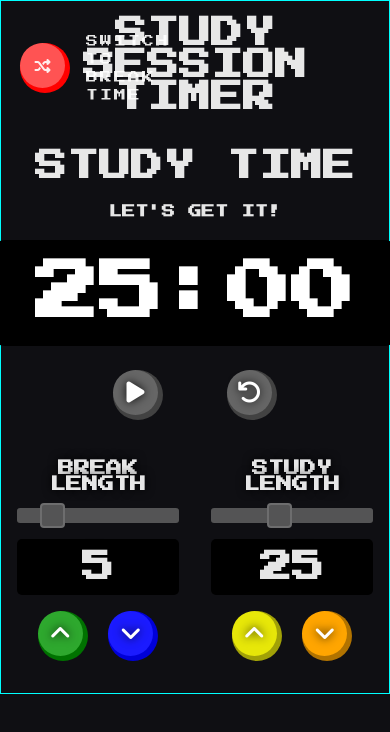
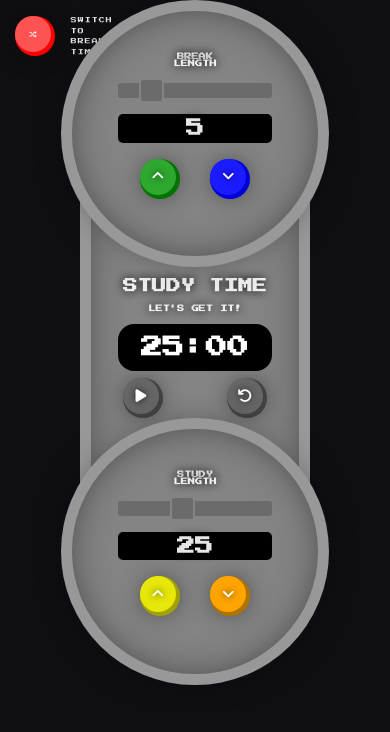
Before and after one commit to seantokuzo/StudyTimer, a React (Create React App) app: page / in a window 390 px wide. Shown: the top 732 px of the page. Built offline with nearby package versions, Linux system fonts and the light colour scheme.

Commit message:
need food, still styling

```diff
--- a/src/App.js
+++ b/src/App.js
@@ -295,28 +295,7 @@ function App() {
     </div>
   )
 
-  const timerHtml = (
-    <div className="timer-div">
-      <div className="timer-inner-div">
-        <h1 className="timer-title" id="timer-label">
-          {isBreak ? 'BREAK TIME' : 'STUDY TIME'}
-        </h1>
-        <h5 className="timer-phrase">
-          {timerActive
-            ? 'INITIATED'
-            : isBreak
-            ? 'TAKE A LOAD OFF'
-            : "LET'S GET IT!"}
-        </h5>
-        <div className="the-timer-screen">
-          <h2 className="the-timer-el" id="time-left" style={warningStyle}>
-            {timeLeftToMinutes(timeLeft)}:{timeLeftToSeconds(timeLeft)}
-          </h2>
-        </div>
-      </div>
-    </div>
-  )
-
+  // TIMER CONTROLS
   const timerControls = (
     <div className="timer-controls-div">
       <div
@@ -338,9 +317,34 @@ function App() {
     </div>
   )
 
+  // THE TIMER
+  const timerHtml = (
+    <div className="timer-div">
+      <div className="timer-inner-div">
+        <h1 className="timer-title" id="timer-label">
+          {isBreak ? 'BREAK TIME' : 'STUDY TIME'}
+        </h1>
+        <h5 className="timer-phrase">
+          {timerActive
+            ? 'INITIATED'
+            : isBreak
+            ? 'TAKE A LOAD OFF'
+            : "LET'S GET IT!"}
+        </h5>
+        <div className="the-timer-screen">
+          <h2 className="the-timer-el" id="time-left" style={warningStyle}>
+            {timeLeftToMinutes(timeLeft)}:{timeLeftToSeconds(timeLeft)}
+          </h2>
+        </div>
+        {timerControls}
+      </div>
+    </div>
+  )
+
   // BREAK LENGTH CHANGE COMPONENT
   const setBreakTimerHtml = (
     <div className="set-timer-div std-break">
+      <div className="set-timer-inner-div">
         <h4 className="length-label" id="break-label">
           Break Length
         </h4>
@@ -355,7 +359,7 @@ function App() {
             onChange={handleBreakSlider}
             disabled={disableButtons || timerActive ? true : false}
           />
-        <div className="timer-value-div">
+          <div className="timer-value-screen">
             <h3
               id="break-length"
               className="timer-value number"
@@ -364,7 +368,7 @@ function App() {
               {breakLength}
             </h3>
           </div>
-        <div className="btns-div">
+          <div className="btns-container">
             <div className="button-div green-btn-out" onClick={incrementBreak}>
               <div className="button-inner-div green-btn-in">
                 <i
@@ -384,11 +388,13 @@ function App() {
           </div>
         </div>
       </div>
+    </div>
   )
 
   // STUDY LENGTH CHANGE COMPONENT
   const setStudyTimerHtml = (
     <div className="set-timer-div std-study">
+      <div className="set-timer-inner-div">
         <h4 className="length-label">Study Length</h4>
         <div className="set-timer-controls-div">
           <input
@@ -401,12 +407,12 @@ function App() {
             onChange={handleStudySlider}
             disabled={disableButtons || timerActive ? true : false}
           />
-        <div className="timer-value-div">
+          <div className="timer-value-screen">
             <h3 className="timer-value number" style={studyAnimation}>
               {studyLength}
             </h3>
           </div>
-        <div className="btns-div">
+          <div className="btns-container">
             <div className="button-div yellow-btn-out" onClick={incrementStudy}>
               <div className="button-inner-div yellow-btn-in">
                 <i
@@ -426,23 +432,26 @@ function App() {
           </div>
         </div>
       </div>
+    </div>
   )
 
   // DIV HOLDING BOTH SESSION LENGTH CHANGE COMPONENTS
-  const setTimers = (
-    <div className="set-timers-div">
-      {setBreakTimerHtml}
-      {setStudyTimerHtml}
-    </div>
-  )
+  // const setTimers = (
+  //   <div className="set-timers-div">
+  //     {setBreakTimerHtml}
+  //     {setStudyTimerHtml}
+  //   </div>
+  // )
 
   return (
     <div className="app-container">
       <h1 className="title">Study Session Timer</h1>
       {sessionSwitchButton}
       {timerHtml}
-      {timerControls}
-      {setTimers}
+      {/* {timerControls} */}
+      {/* {setTimers} */}
+      {setBreakTimerHtml}
+      {setStudyTimerHtml}
     </div>
   )
 }
--- a/src/index.css
+++ b/src/index.css
@@ -31,21 +31,259 @@ body {
 }
 
 .app-container {
-  width: 100vw;
+  /* width: 100vw; */
+  /* display: flex; */
+  /* flex-direction: column; */
+  /* align-items: center; */
+  display: grid;
+  grid-template-columns: minmax(auto-fit, 1fr) minmax(auto-fit, 1fr) minmax(auto-fit, 1fr);
+  grid-template-rows: auto auto;
+  grid-template-areas:
+    "title title title"
+    "break timer study"
+  ;
+
+  text-align: center;
+
+  /* border: 1px solid aqua; */
+}
+
+.title {
+  margin: 1.5rem auto 4rem;
+  font-size: 2rem;
+  width: min-content;
+
+  grid-area: title;
+}
+
+/* *************************** */
+/* *        THE TIMER        * */
+/* *************************** */
+.timer-div {
+
+  grid-area: timer;
+  align-self: center;
+
+  margin: 0 -8em;
+  padding: 1.5em 0;
+  background-color: rgb(152, 152, 152);
+  z-index: 1;
+  /* border: 1px solid white; */
+}
+
+.timer-inner-div {
+  width: 100%;
+  padding: .5em 9em;
+
+  box-shadow: inset 0 0 50px -20px rgba( 0, 0, 0, .9);
+  background-color: rgb(132, 132, 132);
+}
+
+.timer-title {
+  margin: .75rem 0;
+  font-size: 2em;
+  text-shadow: 0 0 10px #000000;
+}
+
+.timer-phrase {
+  margin: .75rem 0;
+  font-size: 1em;
+  text-shadow: 0 0 10px #000000;
+}
+
+.the-timer-screen {
+  padding: 1em 2.5em;
+
+  border-radius: 1rem;
+  border: 5px solid rgb(0, 0, 0);
+  background-color: #000000;
+}
+
+.the-timer-el {
+  margin: 0;
+  font-size: 3em;
+}
+
+.timer-controls-div {
+  margin: 1rem 0;
+  width: 100%;
+  display: flex;
+  align-items: center;
+  justify-content: space-evenly;
+}
+
+.timer-btn {
+  margin: 0 2rem;
+}
+
+/* ****************************************************** */
+/* * DIV HOLDING BOTH SESSION LENGTH CONTROL COMPONENTS * */
+/* ****************************************************** */
+/* .set-timers-div {
+  width: 100%;
+  display: flex;
+  align-items: baseline;
+  justify-content: space-around;
+} */
+
+/* ************************************** */
+/* *  SESSION LENGTH CONTROL COMPONENT  * */
+/* ************************************** */
+.set-timer-div {
+  min-width: 22em;
+  min-height: 22em;
+
   display: flex;
   flex-direction: column;
   align-items: center;
-  text-align: center;
+  justify-content: center;
 
-  border: 1px solid aqua;
+  text-shadow: 0 0 10px #000000;
+
+  padding: 1.5em;
+  border-radius: 50%;
+  background-color: rgb(152, 152, 152);
+  box-shadow: 0 0 40px -20px rgba(0, 0, 0, .9);
+
+  /* transform: rotate(-15deg); */
+
+  z-index: 9;
+
+  /* border: 1px solid pink; */
 }
 
-.title {
-  margin: 1rem 0;
-  font-size: 2em;
+.set-timer-inner-div {
+  width: 100%;
+  height: 100%;
+
+  display: flex;
+  flex-direction: column;
+  align-items: center;
+  justify-content: center;
+  box-shadow: inset 0 0 50px -20px rgba(0, 0, 0, .9);
+  border-radius: 50%;
+  background-color: rgb(132, 132, 132);
+}
+
+.length-label {
+  margin: 0 auto;
+  font-size: 1em;
   width: min-content;
 }
 
+.set-timer-controls-div {
+  width: 70%;
+
+  display: flex;
+  flex-direction: column;
+  align-items: center;
+
+  /* border: 1px solid orange; */
+}
+
+.timer-value-screen {
+  width: 90%;
+  min-height: 4em;
+  background-color: #000000;
+  border-radius: 5px;
+
+  display: flex;
+  align-items: center;
+  justify-content: center;
+  padding: .75em 0;
+  /* min-height: 3.5em; */
+
+  /* transform: translateY(-15px) rotate(-15deg); */
+}
+
+.timer-value {
+  margin: 0;
+  font-size: 2.5em;
+}
+
+
+.control {
+  margin: 0.25rem 0;
+  font-size: 1.75em;
+  cursor: pointer;
+}
+
+.control:hover {
+  color: var(--warning-red);
+}
+
+.std-break {
+  grid-area: break;
+}
+
+.std-study {
+  grid-area: study;
+}
+
+/* ********************************** */
+/* *     SESSION LENGTH SLIDERS     * */
+/* ********************************** */
+.slider {
+  margin: 1rem 0;
+  -webkit-appearance: none;
+  appearance: none;
+  width: 90%;
+  height: 15px;
+  background: rgb(102, 102, 102);
+  outline: none;
+  opacity: 0.8;
+  -webkit-transition: 0.2s;
+  transition: opacity 0.2s;
+  border-radius: 3px;
+}
+
+/* CHROME */
+.slider::-webkit-slider-thumb {
+  -webkit-appearance: none;
+  appearance: none;
+  width: 25px;
+  height: 25px;
+  background: rgb(102, 102, 102);
+  cursor: pointer;
+  border: 2px solid rgba(255, 255, 255, 0.2);
+  border-radius: 4px;
+}
+
+/* FIREFOX */
+.slider::-moz-range-thumb {
+  width: 25px;
+  height: 25px;
+  background: var(--bg2);
+  cursor: pointer;
+  border: 2px solid rgba(255, 255, 255, 0.2);
+  border-radius: 4px;
+}
+
+.slider:hover {
+  opacity: 0.7;
+}
+
+.slider::-webkit-slider-thumb:active,
+.slider::-webkit-slider-thumb:hover {
+  transform: scale(1.1);
+}
+
+.slider::-moz-range-thumb:active,
+.slider::-moz-range-thumb:hover {
+  transform: scale(1.1);
+}
+
+.slider::-webkit-slider-thumb:active {
+  box-shadow: 0 0 10px -2px rgba(255, 255, 255, 0.6);
+}
+
+.slider::-moz-range-thumb:active {
+  box-shadow: 0 0 10px -2px rgba(255, 255, 255, 0.6);
+}
+
+/* ********************************* */
+/* * SWITCH SESSION TYPE COMPONENT * */
+/* ********************************* */
 .sesh-switch-div {
   position: absolute;
   left: 0%;
@@ -56,6 +294,8 @@ body {
 
   display: flex;
   align-items: center;
+
+  /* border: 1px solid blueviolet; */
 }
 
 .sesh-switch-phrase {
@@ -63,11 +303,15 @@ body {
   text-align: start;
   line-height: 1.5em;
   letter-spacing: 2px;
-  font-size: 0.75em;
+  font-size: 0.75rem;
+  margin: 0;
   margin-left: 1rem;
 }
 
-.btns-div {
+/* ********************************* */
+/* *        BUTTONS CLASSES        * */
+/* ********************************* */
+.btns-container {
   width: 100%;
 
   display: flex;
@@ -79,17 +323,20 @@ body {
 .button-div {
   width: 50px;
   height: 50px;
+
   border-radius: 50%;
   cursor: pointer;
+  box-shadow: 0 0 25px -5px rgba(0, 0, 0, 0.7);
 }
 
 .button-div:active {
-  box-shadow: 0 0 15px -5px rgba(0, 0, 0, 0.9);
+  box-shadow: 0 0 20px -2px rgba(0, 0, 0, 0.8);
 }
 
 .button-inner-div {
   width: 45px;
   height: 45px;
+
   border-radius: 50%;
 
   display: flex;
@@ -104,14 +351,18 @@ body {
 }
 
 .btn-icon {
-  font-size: 1.5em;
+  font-size: 2em;
   color: rgb(255, 255, 255);
-  text-shadow: 0 0 10px rgba(0, 0, 0, 0.9);
+  text-shadow: 0 0 7.5px rgba(0, 0, 0, 0.8);
 }
 
 .btn-icon:active {
   color: rgba(255, 255, 255, 0.5);
 }
+
+/* ********************************* */
+/* *        BUTTONS COLORS         * */
+/* ********************************* */
 
 .red-btn-out {
   background-color: red;
@@ -161,99 +412,33 @@ body {
   background-color: rgb(102, 102, 102);
 }
 
-.set-timers-div {
-  width: 100%;
-  display: flex;
-  align-items: baseline;
-  justify-content: space-around;
-
-  /* border: 5px solid rgba(0, 0, 0, 0.3); */
-  /* border-radius: 20px; */
-  /* box-shadow: inset 0 0 20px -5px rgba(0, 0, 0, 0.7); */
-  /* background-color: var(--settings-bg); */
-}
-
-.set-timer-div {
-  display: flex;
-  flex-direction: column;
-  align-items: center;
-
-  padding: 1rem;
-
-  text-shadow: 0 0 10px #000000;
-
-  /* border-radius: 20px; */
-  /* box-shadow: 0 0 20px -5px rgba(0, 0, 0, 0.7); */
-
-  /* border: 1px solid pink; */
-}
-
-/* .std-break {
-  border-left: 5px solid rgba(0, 0, 0, 0.3);
-  border-right: 2.5px solid rgba(0, 0, 0, 0.3);
-}
-
-.std-study {
-  border-left: 2.5px solid rgba(0, 0, 0, 0.3);
-  border-right: 5px solid rgba(0, 0, 0, 0.3);
-} */
-
-.length-label {
-  margin: 0;
-
-  font-size: 1em;
-}
-
-.set-timer-controls-div {
-  width: 100%;
-
-  display: flex;
-  flex-direction: column;
-  align-items: center;
-
-  /* border: 1px solid aqua; */
-}
-
-.timer-value-div {
-  width: 100%;
-  height: 50px;
-  background-color: #000000;
-  border-radius: 5px;
-
-  display: flex;
-  align-items: center;
-  justify-content: center;
-  padding: 1.5rem 0;
-  min-height: 3.5rem;
-}
-
-.timer-value {
-  font-size: 2em;
-  margin: 0;
-  /* overflow: hidden; */
-
-  /* border: 1px solid aqua; */
-}
+/* ************************************ */
+/* *  INCREMENT/DECREMENT ANIMATIONS  * */
+/* ************************************ */
 
 @keyframes inc-num {
   0% {
     opacity: 1;
   }
+
   49% {
     opacity: 0;
     margin-right: 150px;
     transform: rotate(-90deg);
   }
+
   50% {
     opacity: 0;
     margin-right: -150px;
     font-size: 0.2em;
     line-height: 1em;
   }
+
   51% {
     opacity: 1;
     transform: rotate(120deg);
   }
+
   100% {
     margin-right: 0;
   }
@@ -263,127 +448,199 @@ body {
   0% {
     opacity: 1;
   }
+
   49% {
     opacity: 0;
     margin-right: -150px;
     transform: rotate(120deg);
   }
+
   50% {
     opacity: 0;
     margin-right: 150px;
     font-size: 0.2em;
   }
+
   51% {
     opacity: 1;
     transform: rotate(-90deg);
   }
+
   100% {
     margin-right: 0;
   }
 }
 
-.control {
-  margin: 0.25rem 0;
-  font-size: 1.75em;
-  cursor: pointer;
-}
+/* ************************************ */
+/* *           MEDIA QUERIES          * */
+/* ************************************ */
 
-.control:hover {
-  color: var(--warning-red);
-}
-
-/* The slider itself */
-.slider {
-  margin: 1rem 0;
-  -webkit-appearance: none; /* Override default CSS styles */
-  appearance: none;
-  width: 100%;
-  height: 15px;
-  background: rgb(102, 102, 102); /* Grey background */
-  outline: none; /* Remove outline */
-  opacity: 0.8; /* Set transparency (for mouse-over effects on hover) */
-  -webkit-transition: 0.2s; /* 0.2 seconds transition on hover */
-  transition: opacity 0.2s;
-  border-radius: 3px;
-}
-
-/* Mouse-over effects */
-.slider:hover {
-  opacity: 0.7;
-}
-
-/* The slider handle (use -webkit- (Chrome, Opera, Safari, Edge) and -moz- (Firefox) to override default look) */
-.slider::-webkit-slider-thumb {
-  -webkit-appearance: none; /* Override default look */
-  appearance: none;
-  width: 25px; /* Set a specific slider handle width */
-  height: 25px; /* Slider handle height */
-  background: rgb(102, 102, 102); /* Green background */
-  cursor: pointer; /* Cursor on hover */
-  border: 2px solid rgba(255, 255, 255, 0.2);
-  border-radius: 4px;
-}
-
-.slider::-moz-range-thumb {
-  width: 25px; /* Set a specific slider handle width */
-  height: 25px; /* Slider handle height */
-  background: var(--bg2); /* Green background */
-  cursor: pointer; /* Cursor on hover */
-  border: 2px solid rgba(255, 255, 255, 0.2);
-  border-radius: 4px;
-}
-
-.slider::-webkit-slider-thumb:active,
-.slider::-webkit-slider-thumb:hover {
-  transform: scale(1.1);
-}
-.slider::-webkit-slider-thumb:active {
-  box-shadow: 0 0 10px -2px rgba(255, 255, 255, 0.6);
-}
-
-.slider::-moz-range-thumb:active,
-.slider::-moz-range-thumb:hover {
-  transform: scale(1.1);
-}
-
-.slider::-moz-range-thumb:active {
-  box-shadow: 0 0 10px -2px rgba(255, 255, 255, 0.6);
+@media(max-width: 1300px) {
+  body {
+    font-size: .85rem;
   }
 
   .timer-div {
-  /* width: 80%; */
-  /* max-width: 1200px; */
+    min-height: 20vw;
+  }
 
-  /* background-color: #3e3e3e; */
+  .set-timer-inner-div {
+    width: 22vw;
+    height: 22vw;
+  }
+}
+
+@media(max-width: 1200px) {
+  body {
+    font-size: .65rem;
+  }
+
+  .timer-div {
+    min-height: 20vw;
+  }
+
+  .set-timer-inner-div {
+    width: 22vw;
+    height: 22vw;
+  }
+
+  @media(max-width: 1100px) {
+    body {
+      font-size: .5;
+    }
+
+    .timer-div {
+      min-width: 440px;
+    }
+
+    .set-timer-inner-div {
+      min-width: 250px;
+      min-height: 250px;
+    }
+
+    .button-div {
+      width: 40px;
+      height: 40px;
+    }
+
+    .button-inner-div {
+      width: 36px;
+      height: 36px;
+    }
+  }
+}
+
+@media(max-width: 900px) {
+  body {
+    font-size: .45em;
+  }
+
+  .timer-div {
+    min-width: 320px;
+    margin: 0 -5rem;
+  }
+
+  .the-timer-screen {
+    margin: 0 auto;
+    width: fit-content;
+  }
+
+  .set-timer-inner-div {
+    min-width: 210px;
+    min-height: 210px;
+  }
+
+  .button-div {
+    width: 40px;
+    height: 40px;
+  }
+
+  .button-inner-div {
+    width: 36px;
+    height: 36px;
+  }
+}
+
+@media (max-width: 650px) {
+  .app-container {
+    display: flex;
+    flex-direction: column;
+    align-items: center;
+    /* grid-template-columns: auto; */
+    /* grid-template-rows: auto auto auto auto; */
+    /* grid-template-areas: */
+      /* "title" */
+      /* "break" */
+      /* "timer" */
+      /* "study" */
+    /* ; */
+  }
+
+  .title {
+    width: auto;
+
+    position: absolute;
+    top: 50%;
+    left: 50%;
+    transform: translate(-50%, -50%) rotate(90deg);
+
+    font-size: 2em;
+    margin-bottom: 1rem;
+  }
+
+  .sesh-switch-div {
+    padding: 1.5em 0 0 1.5em;
+  }
+
+  .sesh-switch-phrase {
+    width: min-content;
+    text-align: start;
+    line-height: 2em;
+    letter-spacing: 1px;
+    font-size: 0.75em;
+    margin: 0;
+    margin-left: 1rem;
+  }
+
+  .std-break {
+    order: 2;
+  }
+
+  .timer-div {
+    min-width: fit-content;
+    padding: 0 1.5em;
+    order: 3;
+
+    display: flex;
+    flex-direction: column;
+    align-items: center;
+
+    margin: -14em;
   }
 
   .timer-inner-div {
+    margin: 0;
+    /* width: 90%; */
+    padding: 14em 0;
+
+    box-shadow: inset 0 0 50px -20px rgba(0, 0, 0, .9);
+    background-color: rgb(132, 132, 132);
   }
 
-.timer-title {
+  .std-study {
+    order: 3;
   }
 
-.timer-phrase {
-}
-
-.the-timer-screen {
-  padding: 1rem 2.5rem;
-
-  border-radius: 1rem;
-  border: 5px solid rgb(0, 0, 0);
-  background-color: #000000;
-}
-
-.the-timer-el {
-  margin: 0;
-  font-size: 4em;
+  .set-timer-inner-div {
+    min-width: 63vw;
+    min-height: 63vw;
   }
 
   .timer-controls-div {
-  margin: 1.5rem 0;
+    margin: 1em 0 0;
+    width: 100%;
     display: flex;
+    align-items: center;
+    justify-content: space-evenly;
   }
-
-.timer-btn {
-  margin: 0 2rem;
 }
```
Lines whose indentation alone changed are shown as unchanged.
